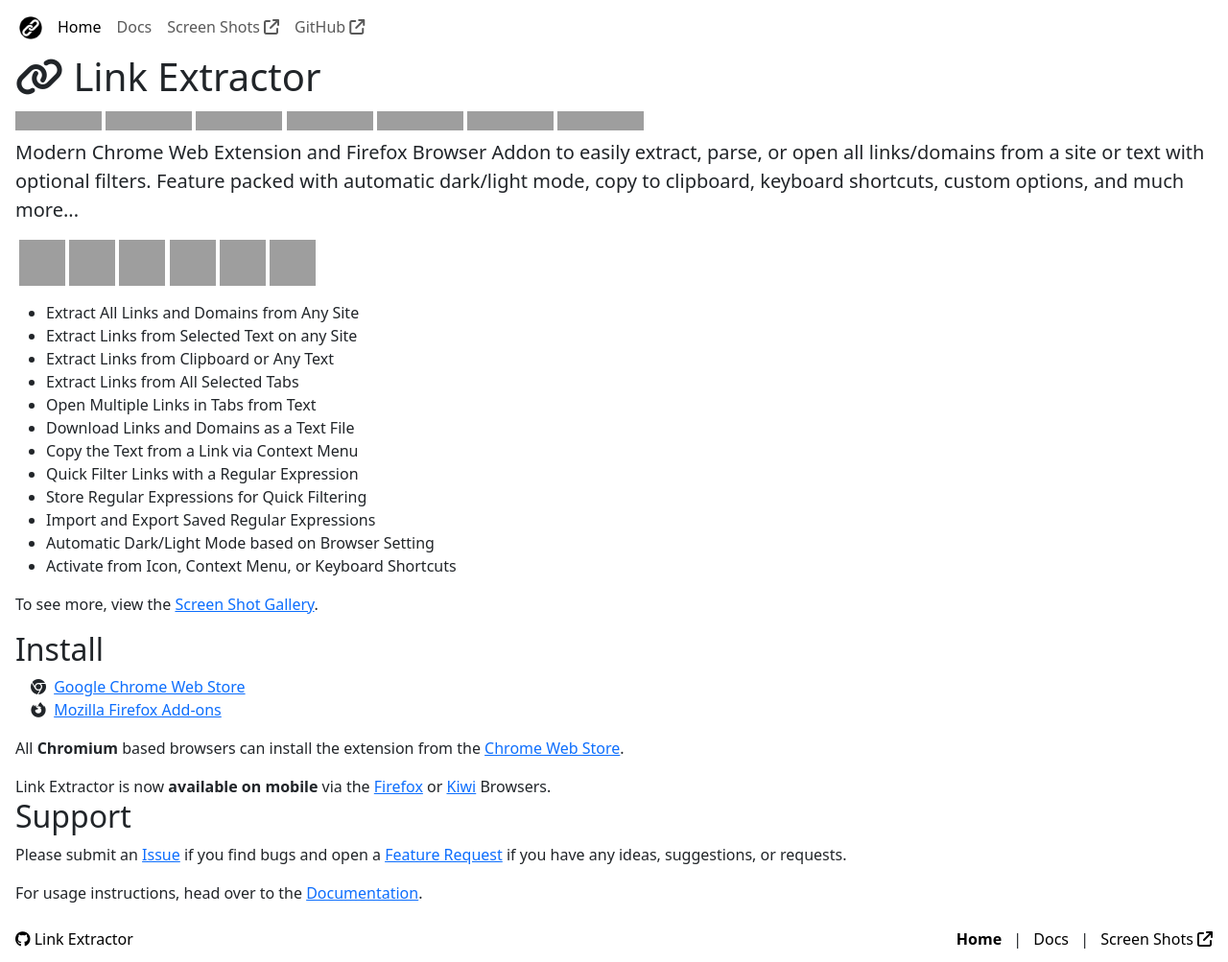
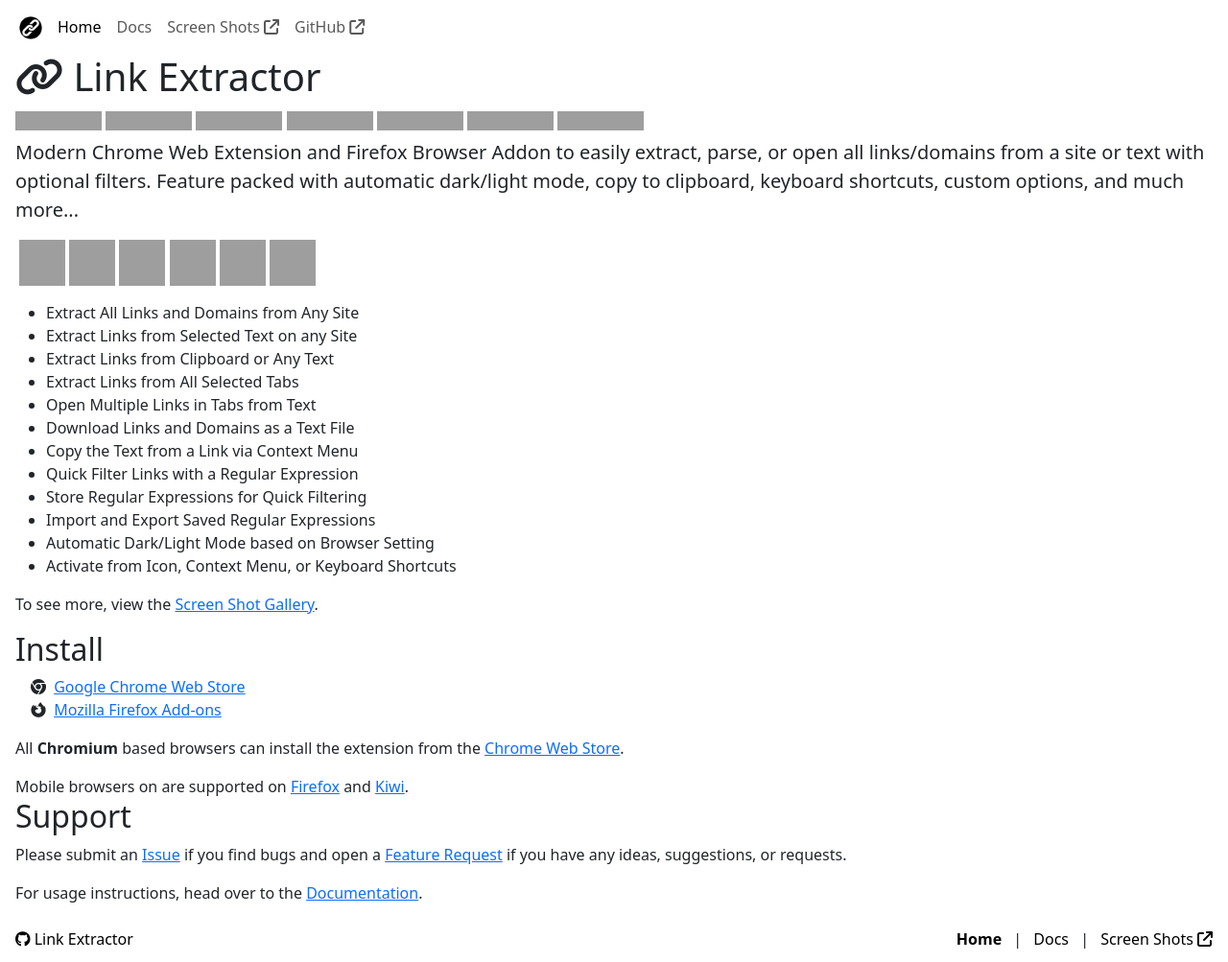
Before and after one commit to cssnr/link-extractor-site, a Jekyll site: the page built from src/html/index.html, in a window 1280 px wide, cut to the strip 0-1003 px from the top of the page. Shown: the whole strip at 96% size. Built offline with Jekyll 4.4.1, drawn with Linux system fonts in a browser that asks for light colours; comment, search, counter and statistics services are not loaded; grey boxes are pictures that could not be loaded.

Commit message:
Update Home

```diff
--- a/src/html/index.html
+++ b/src/html/index.html
@@ -78,9 +78,9 @@
     <a href="{{ site.chrome_url }}" target="_blank">Chrome Web Store</a>.
 </p>
 
-{{ site.site_name }} is now <b>available on mobile</b> via the
-<a href="{{ site.firefox_url }}" target="_blank">Firefox</a> or
-<a href="{{ site.chrome_url }}" target="_blank">Kiwi</a> Browsers.
+Mobile browsers on are supported on
+<a href="{{ site.firefox_url }}" target="_blank">Firefox</a> and
+<a href="{{ site.chrome_url }}" target="_blank">Kiwi</a>.
 
 <h2>Support</h2>
 
```
